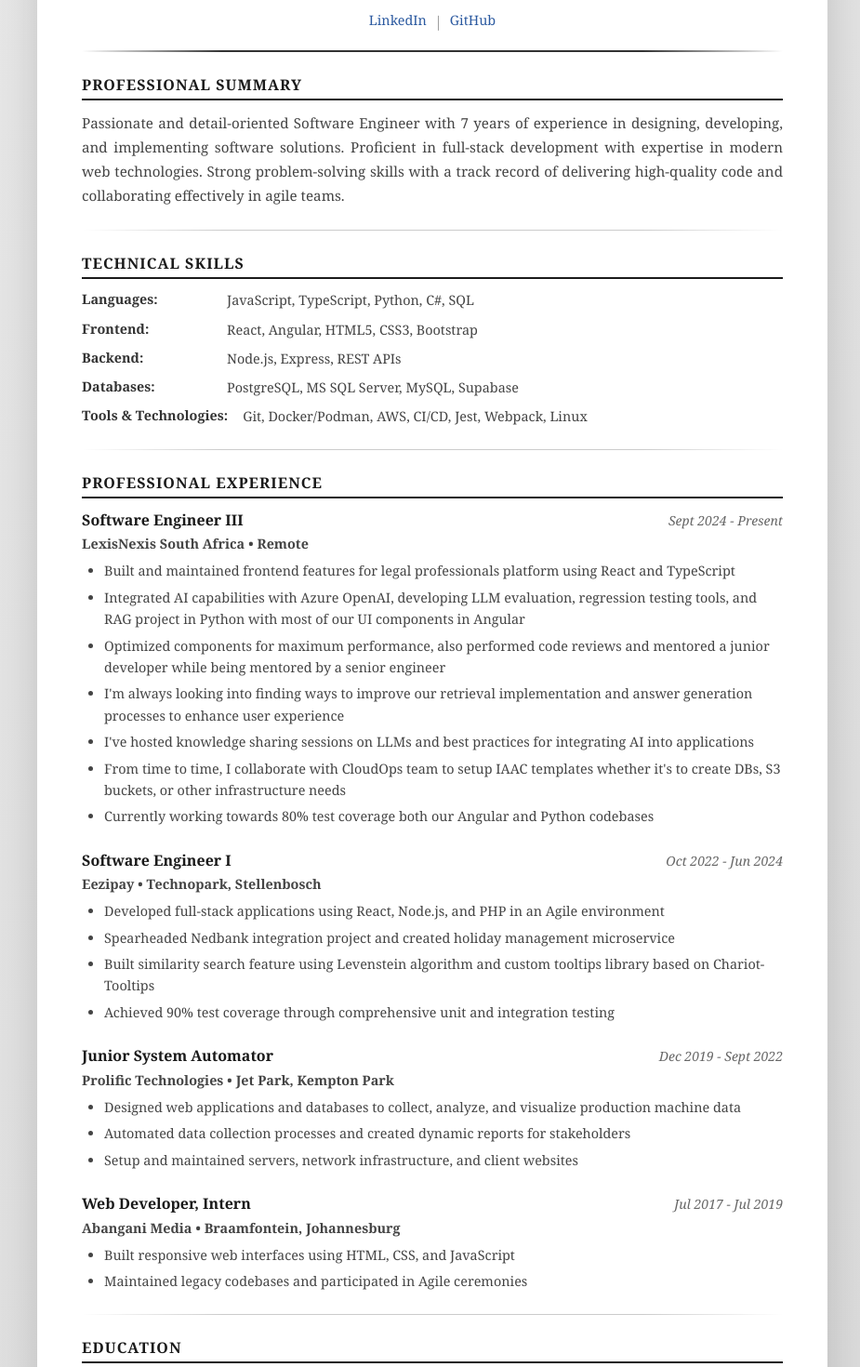
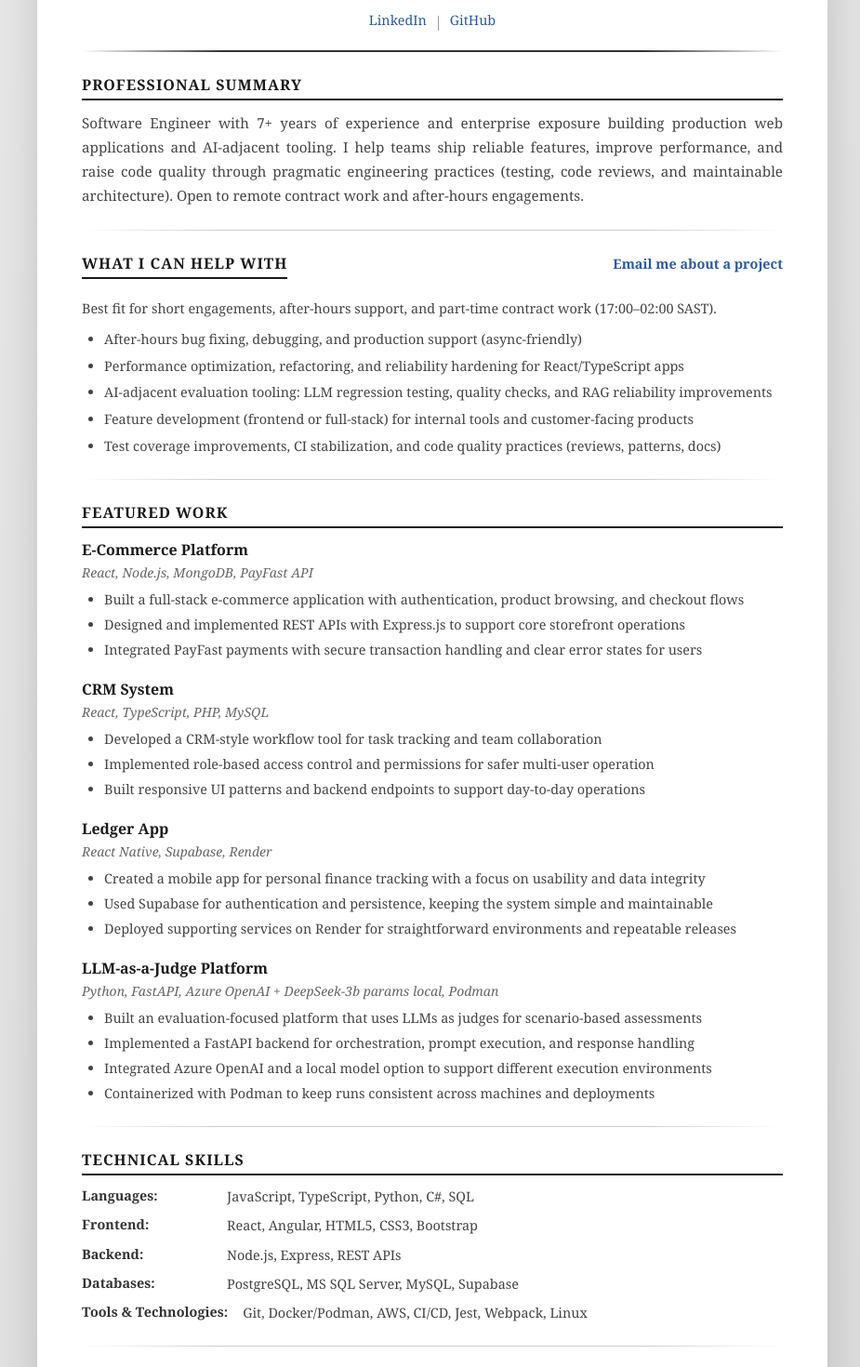
Before and after one commit to RelCode/relcode.github.io, a React (Create React App) app: page / in a window 1280 px wide. Shown: the part 320-1790 px from the top of the page at 93% size, without its empty margins (175-1100 px from the left). Built offline with nearby package versions, Linux system fonts and the light colour scheme.

Commit message:
update structure for better engagement

```diff
--- a/src/App.tsx
+++ b/src/App.tsx
@@ -1,10 +1,11 @@
 import React from 'react';
 import ResumeHeader from './components/Hero';
 import Summary from './components/About';
-import Experience from './components/Projects';
 import Education from './components/Education';
 import Skills from './components/Skills';
 import ProjectsSection from './components/ProjectsSection';
+import Services from './components/Services';
+import Experience from './components/Projects';
 import './App.css';
 
 function App() {
@@ -14,13 +15,15 @@ function App() {
         <ResumeHeader />
         <Summary />
         <div className="divider"></div>
+        <Services />
+        <div className="divider"></div>
+        <ProjectsSection />
+        <div className="divider"></div>
         <Skills />
         <div className="divider"></div>
         <Experience />
         <div className="divider"></div>
         <Education />
-        <div className="divider"></div>
-        <ProjectsSection />
       </div>
     </div>
   );
--- a/src/components/About.tsx
+++ b/src/components/About.tsx
@@ -6,10 +6,10 @@ const Summary: React.FC = () => {
     <section className="summary-section">
       <h3 className="section-title">Professional Summary</h3>
       <p className="summary-text">
-        Passionate and detail-oriented Software Engineer with 7 years of experience in designing,
-        developing, and implementing software solutions. Proficient in full-stack development with
-        expertise in modern web technologies. Strong problem-solving skills with a track record of
-        delivering high-quality code and collaborating effectively in agile teams.
+        Software Engineer with 7+ years of experience and enterprise exposure building production web applications and AI-adjacent tooling.
+        I help teams ship reliable features, improve performance, and raise code quality through pragmatic engineering
+        practices (testing, code reviews, and maintainable architecture). Open to remote contract work and after-hours
+        engagements.
       </p>
     </section>
   );
--- a/src/components/Hero.tsx
+++ b/src/components/Hero.tsx
@@ -51,7 +51,7 @@ const ResumeHeader: React.FC = () => {
             I do <span className="typewriter">{text}</span>
             <span className="cursor">|</span>
           </h2>
-          <p className="tagline">Senior Software Engineer • Remote-first • AI &amp; Full-stack</p>
+          <p className="tagline">Software Engineer (7+ years) • Remote-first • AI &amp; Full-stack</p>
           <p className="hero-pitch">
             I build and maintain production-grade web applications and AI-adjacent tooling — with a focus on reliability,
             performance, and clean engineering practices.
--- a/src/components/Projects.tsx
+++ b/src/components/Projects.tsx
@@ -17,13 +17,12 @@ const Experience: React.FC = () => {
 			location: "Remote",
 			period: "Sept 2024 - Present",
 			responsibilities: [
-				"Built and maintained frontend features for legal professionals platform using React and TypeScript",
-				"Integrated AI capabilities with Azure OpenAI, developing LLM evaluation, regression testing tools, and RAG project in Python with most of our UI components in Angular",
-				"Optimized components for maximum performance, also performed code reviews and mentored a junior developer while being mentored by a senior engineer",
-                "I'm always looking into finding ways to improve our retrieval implementation and answer generation processes to enhance user experience",
-                "I've hosted knowledge sharing sessions on LLMs and best practices for integrating AI into applications",
-                "From time to time, I collaborate with CloudOps team to setup IAAC templates whether it's to create DBs, S3 buckets, or other infrastructure needs",
-                "Currently working towards 80% test coverage both our Angular and Python codebases",
+				"Delivered production-grade React + TypeScript features for a legal professionals platform, focusing on reliability, usability, and maintainability",
+				"Integrated AI capabilities using Azure OpenAI; built LLM evaluation and regression testing tooling and contributed to RAG workflows in Python with Angular-based UI components",
+				"Improved retrieval and answer-generation quality by iterating on retrieval strategies and evaluation signals to reduce brittle responses",
+				"Led code reviews, mentored a junior engineer, and hosted knowledge-sharing sessions on practical LLM integration patterns",
+				"Partnered with CloudOps on infrastructure needs (IaC templates for databases, S3 buckets, and supporting services)",
+				"Strengthened engineering quality by driving toward higher automated test coverage across Angular and Python codebases",
 			],
 		},
 		{
@@ -32,10 +31,10 @@ const Experience: React.FC = () => {
 			location: "Technopark, Stellenbosch",
 			period: "Oct 2022 - Jun 2024",
 			responsibilities: [
-				"Developed full-stack applications using React, Node.js, and PHP in an Agile environment",
-				"Spearheaded Nedbank integration project and created holiday management microservice",
-				"Built similarity search feature using Levenstein algorithm and custom tooltips library based on Chariot-Tooltips",
-				"Achieved 90% test coverage through comprehensive unit and integration testing",
+				"Built and maintained full-stack features across React, Node.js, and PHP in an Agile delivery environment",
+				"Led a Nedbank integration project and shipped a holiday management microservice to support internal workflows",
+				"Implemented similarity search (Levenshtein-based) and delivered reusable UI utilities (custom tooltip library)",
+				"Improved confidence in releases through unit and integration testing, raising coverage and reducing regressions",
 			],
 		},
 		{
@@ -44,9 +43,9 @@ const Experience: React.FC = () => {
 			location: "Jet Park, Kempton Park",
 			period: "Dec 2019 - Sept 2022",
 			responsibilities: [
-				"Designed web applications and databases to collect, analyze, and visualize production machine data",
-				"Automated data collection processes and created dynamic reports for stakeholders",
-				"Setup and maintained servers, network infrastructure, and client websites",
+				"Built web apps and databases to capture and visualize production machine data for operational decision-making",
+				"Automated data collection and reporting pipelines to reduce manual effort and improve data consistency",
+				"Maintained servers, network infrastructure, and client websites to support production uptime",
 			],
 		},
 		{
@@ -55,8 +54,8 @@ const Experience: React.FC = () => {
 			location: "Braamfontein, Johannesburg",
 			period: "Jul 2017 - Jul 2019",
 			responsibilities: [
-				"Built responsive web interfaces using HTML, CSS, and JavaScript",
-				"Maintained legacy codebases and participated in Agile ceremonies",
+				"Built responsive web interfaces using HTML, CSS, and JavaScript, with attention to cross-browser behavior",
+				"Maintained legacy code and collaborated in Agile ceremonies to ship incremental improvements",
 			],
 		},
 	];
--- a/src/components/ProjectsSection.tsx
+++ b/src/components/ProjectsSection.tsx
@@ -13,44 +13,44 @@ const Projects: React.FC = () => {
       title: 'E-Commerce Platform',
       technologies: 'React, Node.js, MongoDB, PayFast API',
       description: [
-        'Developed full-stack e-commerce application with user authentication and payment processing',
-        'Implemented RESTful API with Express.js serving multiple client applications',
-        'Integrated PayFast payment gateway for secure transactions',
+        'Built a full-stack e-commerce application with authentication, product browsing, and checkout flows',
+        'Designed and implemented REST APIs with Express.js to support core storefront operations',
+        'Integrated PayFast payments with secure transaction handling and clear error states for users',
       ],
     },
     {
       title: 'CRM System',
-      technologies: 'React, TypeScript, PHP, MySQL, Material-UI',
+      technologies: 'React, TypeScript, PHP, MySQL',
       description: [
-        'Built collaborative task management tool with real-time synchronization',
-        'Designed responsive UI with modern components',
-        'Implemented role-based access control and team collaboration features',
+        'Developed a CRM-style workflow tool for task tracking and team collaboration',
+        'Implemented role-based access control and permissions for safer multi-user operation',
+        'Built responsive UI patterns and backend endpoints to support day-to-day operations',
       ],
     },
     {
       title: 'Ledger App',
       technologies: 'React Native, Supabase, Render',
       description: [
-        'Created mobile application for personal finance tracking with offline capabilities',
-        'Utilized Supabase for backend services including authentication and database management',
-        'Deployed backend on Render for scalable and reliable performance',
+        'Created a mobile app for personal finance tracking with a focus on usability and data integrity',
+        'Used Supabase for authentication and persistence, keeping the system simple and maintainable',
+        'Deployed supporting services on Render for straightforward environments and repeatable releases',
       ],
     },
     {
         title: 'LLM-as-a-Judge Platform',
         technologies: 'Python, FastAPI, Azure OpenAI + DeepSeek-3b params local, Podman',
         description: [
-            'Developed a platform leveraging large language models to act as judges in legal scenarios',
-            'Implemented FastAPI backend to handle requests and manage AI interactions',
-            'Utilized Azure OpenAI services for advanced natural language processing capabilities',
-            'Containerized application using Podman for consistent deployment across environments',
+            'Built an evaluation-focused platform that uses LLMs as judges for scenario-based assessments',
+            'Implemented a FastAPI backend for orchestration, prompt execution, and response handling',
+            'Integrated Azure OpenAI and a local model option to support different execution environments',
+            'Containerized with Podman to keep runs consistent across machines and deployments',
         ]
     }
   ];
 
   return (
     <section className="projects-section">
-      <h3 className="section-title">Projects</h3>
+      <h3 className="section-title">Featured Work</h3>
       {projects.map((project, index) => (
         <div key={index} className="project-item">
           <h4 className="project-title">{project.title}</h4>
--- /dev/null
+++ b/src/components/Services.css
@@ -0,0 +1,68 @@
+/* Services / Offer Section Styles */
+.services-section {
+  margin-bottom: 1.5rem;
+}
+
+.services-header {
+  display: flex;
+  align-items: baseline;
+  justify-content: space-between;
+  gap: 1rem;
+  flex-wrap: wrap;
+}
+
+.services-cta {
+  color: #2c5aa0;
+  text-decoration: none;
+  font-weight: 700;
+  font-size: 0.9rem;
+}
+
+.services-cta:hover {
+  text-decoration: underline;
+}
+
+.services-subtitle {
+  margin: 0.5rem 0 0 0;
+  color: #444;
+  font-size: 0.9rem;
+  line-height: 1.6;
+}
+
+.services-list {
+  margin: 0.6rem 0 0 0;
+  padding-left: 1.5rem;
+}
+
+.services-list li {
+  color: #444;
+  line-height: 1.6;
+  margin-bottom: 0.35rem;
+  font-size: 0.9rem;
+}
+
+.services-list li:last-child {
+  margin-bottom: 0;
+}
+
+@media (max-width: 600px) {
+  .services-cta {
+    font-size: 0.85rem;
+  }
+
+  .services-subtitle,
+  .services-list li {
+    font-size: 0.85rem;
+  }
+}
+
+@media print {
+  .services-cta {
+    color: #000;
+  }
+
+  .services-list li {
+    font-size: 0.85rem;
+    margin-bottom: 0.25rem;
+  }
+}
--- /dev/null
+++ b/src/components/Services.tsx
@@ -0,0 +1,40 @@
+import React from 'react';
+import './Services.css';
+
+const Services: React.FC = () => {
+  const offerings: string[] = [
+    'After-hours bug fixing, debugging, and production support (async-friendly)',
+    'Performance optimization, refactoring, and reliability hardening for React/TypeScript apps',
+    'AI-adjacent evaluation tooling: LLM regression testing, quality checks, and RAG reliability improvements',
+    'Feature development (frontend or full-stack) for internal tools and customer-facing products',
+    'Test coverage improvements, CI stabilization, and code quality practices (reviews, patterns, docs)',
+  ];
+
+  return (
+    <section className="services-section">
+      <div className="services-header">
+        <h3 className="section-title">What I Can Help With</h3>
+        <a
+          className="services-cta"
+          href={
+            'mailto:nkosir2022@gmail.com?subject=After-hours%20contract%20inquiry&body=Hi%20Lebo%2C%0A%0AI%27d%20like%20help%20with%3A%20%0A%0AContext%2Flinks%3A%20%0ADeadline%3A%20%0AExpected%20hours%2Fweek%3A%20%0A%0AThanks%2C'
+          }
+        >
+          Email me about a project
+        </a>
+      </div>
+
+      <p className="services-subtitle">
+        Best fit for short engagements, after-hours support, and part-time contract work (17:00–02:00 SAST).
+      </p>
+
+      <ul className="services-list">
+        {offerings.map((item) => (
+          <li key={item}>{item}</li>
+        ))}
+      </ul>
+    </section>
+  );
+};
+
+export default Services;
```
Also changed, not shown: 1 other file (tests, documents, lock files or other folders).
